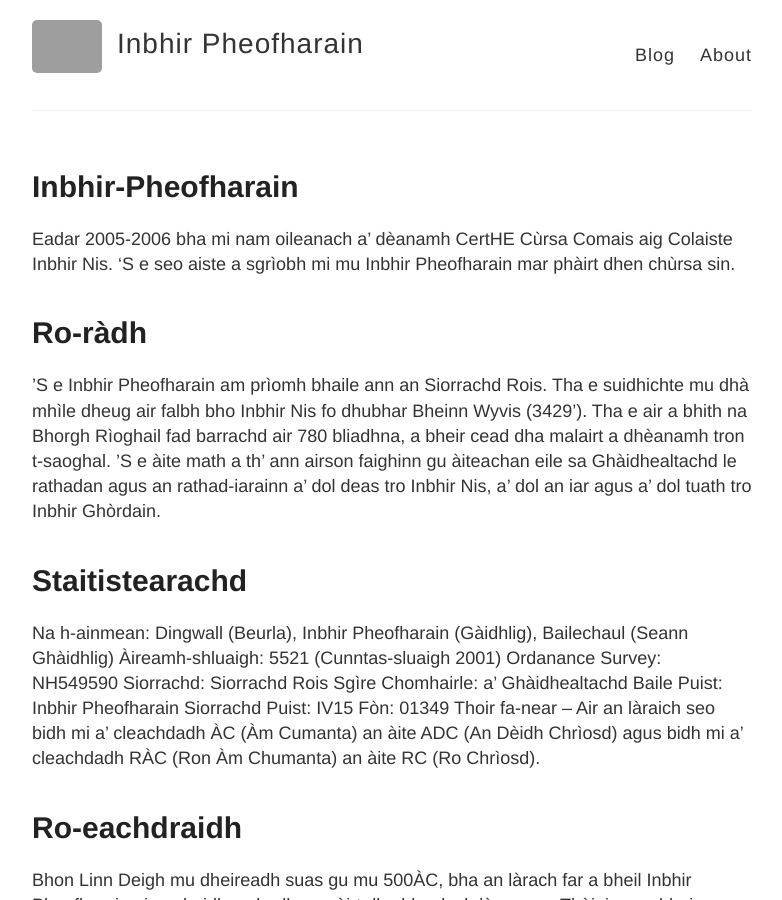
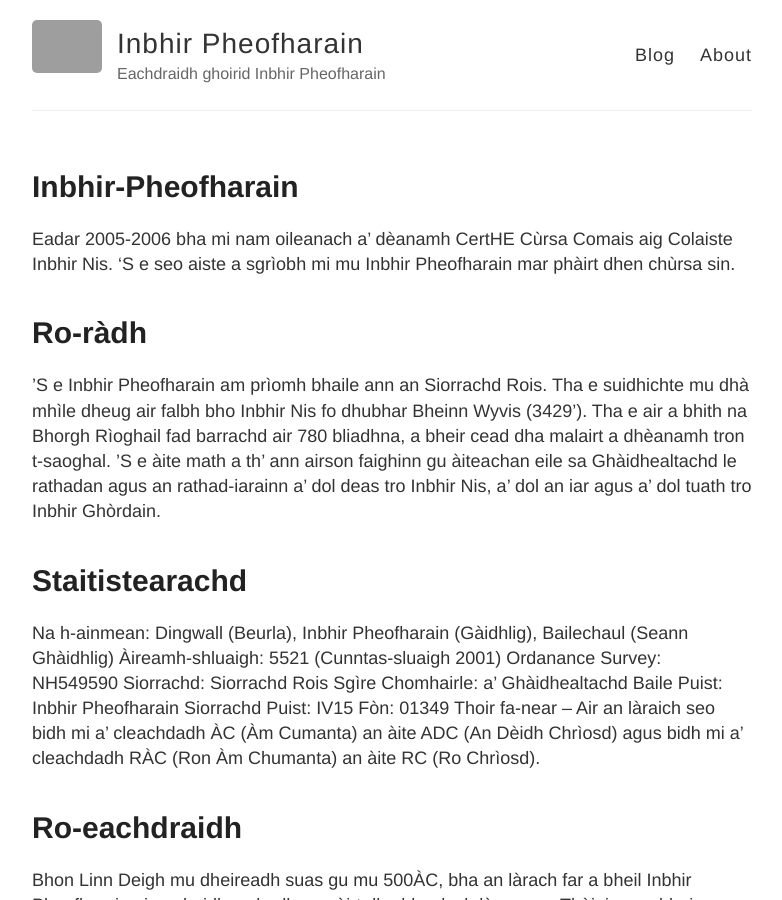
Before and after one commit to MacMhicheil/Inbhir-Pheofharain, a Jekyll site: the page built from index.md, in a window 1280 px wide and 900 px high. Shown: the whole window, without its empty margins (248-1030 px from the left). Built offline with Jekyll 4.4.1, drawn with Linux system fonts in a browser that asks for light colours; our own code applies the rules of GitHub Pages for plain Markdown files; some of the changed lines change nothing that is shown; grey boxes are pictures that could not be loaded.

Commit message:
Update _config.yml

```diff
--- a/_config.yml
+++ b/_config.yml
@@ -6,7 +6,7 @@
 name: Inbhir Pheofharain
 
 # Short bio or description (displayed in the header)
-description:
+description: Eachdraidh ghoirid Inbhir Pheofharain
 
 # URL of your avatar or profile pic (you could use your GitHub profile pic)
 avatar: https://raw.githubusercontent.com/barryclark/jekyll-now/master/images/jekyll-logo.png
@@ -21,12 +21,12 @@ footer-links:
   email:
   facebook:
   flickr:
-  github: macmhichel
+  github: MacMhicheil
   instagram:
   linkedin:
   pinterest:
   rss: # just type anything here for a working RSS icon
-  twitter: macmhicheil
+  twitter: MacmMicheil
   stackoverflow: # your stackoverflow profile, e.g. "users/50476/bart-kiers"
   youtube: # channel/<your_long_string> or user/<user-name>
   googleplus: # anything in your profile username that comes after plus.google.com/
```
